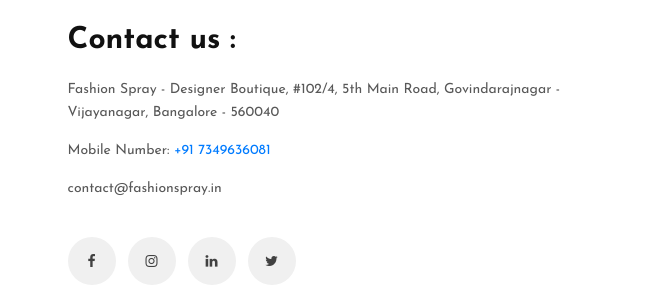
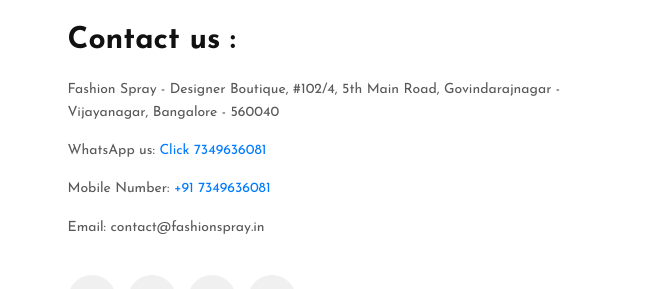
Before and after one commit to prash1706shetty/fashionspraysite, a plain HTML site: page index.html in a window 1280 px wide. Shown: the part 1732-2021 px from the top of the page, 0-650 px from the left. Drawn offline with Linux system fonts and the light colour scheme; no server answers; grey boxes are pictures that could not be loaded.

Commit message:
contact update

```diff
--- a/index.html
+++ b/index.html
@@ -318,9 +318,10 @@ Thank you soo much Pruthvi shetty for the attire and really loved it 😍😍
 			<div class="row">
 				<div class="col-lg-6 contact-info">
 					<h3>Contact us :</h3>
-					<p>Fashion Spray - Designer Boutique, #102/4, 5th Main Road, Govindarajnagar - Vijayanagar, Bangalore - 560040</p>
-					<p><span>Mobile Number: </span><a rel="" href="tel:+917349636081">+91 7349636081</a></p>
-					<p>contact@fashionspray.in</p>
+					<p class="contactFont">Fashion Spray - Designer Boutique, #102/4, 5th Main Road, Govindarajnagar - Vijayanagar, Bangalore - 560040</p>
+					<p class="contactFont"><span>WhatsApp us: </span><a href="whatsapp://send?phone=917349636081&text=Hi Fashion Spray," target="_blank">Click 7349636081</a></p>
+					<p class="contactFont"><span>Mobile Number: </span><a rel="" href="tel:+917349636081">+91 7349636081</a></p>
+					<p class="contactFont"><span>Email: </span>contact@fashionspray.in</p>
 					<div class="contact-social">
 						<a href="https://www.facebook.com/fashionsprayboutique"><i class="fa fa-facebook"></i></a>
 						<a href="https://www.instagram.com/fashionspray_boutique"><i class="fa fa-instagram"></i></a>
```
